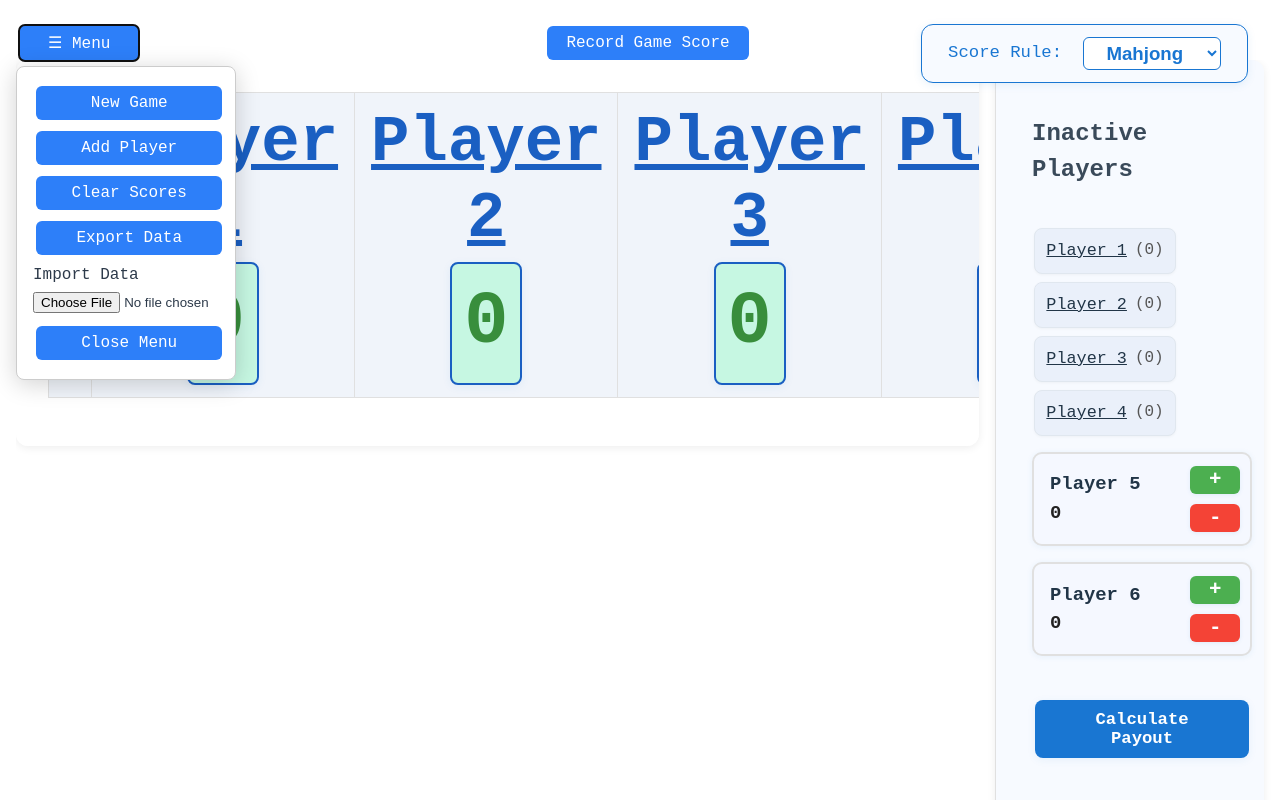
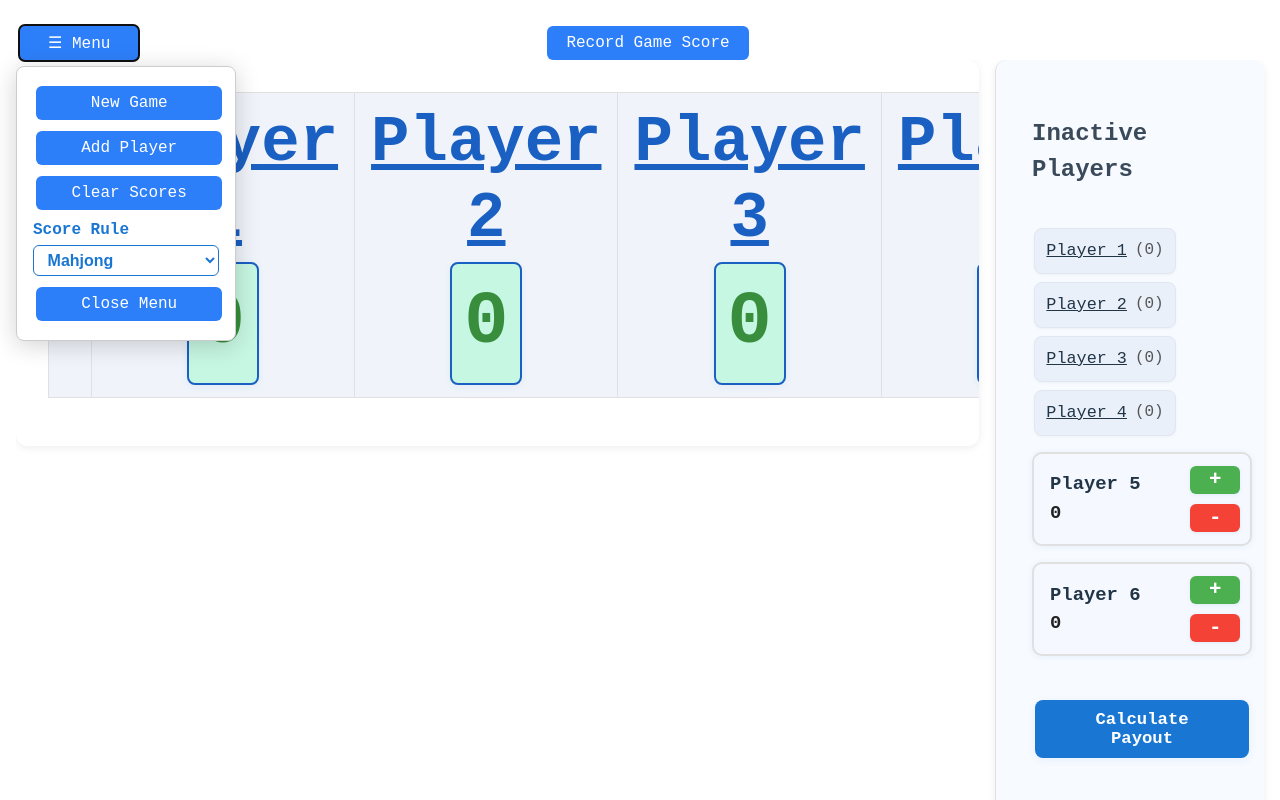
Before and after one commit to perry513/Score-Board, a React (Vite) app: page / in a window 1280 px wide. Both pictures are taken after a click on the button "☰ Menu". Built offline with nearby package versions, Linux system fonts and the light colour scheme.

Commit message:
fixes menu

```diff
--- a/src/App.jsx
+++ b/src/App.jsx
@@ -488,34 +488,6 @@ function App() {
 
   return (
     <div className="mahjong-app" style={{ position: 'relative', minHeight: '100vh' }}>
-      {/* Score Rule Selector - Top Right, fixed and always visible */}
-      <div style={{
-        position: 'fixed',
-        top: '24px',
-        right: '32px',
-        background: '#f7faff',
-        border: '1.5px solid #1976d2',
-        borderRadius: '12px',
-        padding: '0.7em 1.5em',
-        zIndex: 9999,
-        boxShadow: '0 2px 8px rgba(44,130,201,0.10)',
-        display: 'flex',
-        alignItems: 'center',
-        gap: '0.7em',
-        fontWeight: 600,
-        fontSize: '1.08em',
-      }}>
-        <label htmlFor="score-rule-select" style={{ marginRight: '0.5em', color: '#1976d2' }}>Score Rule:</label>
-        <select
-          id="score-rule-select"
-          value={scoreRule}
-          onChange={e => setScoreRule(e.target.value)}
-          style={{ fontWeight: 700, fontSize: '1.08em', padding: '0.2em 1em', borderRadius: '6px', border: '1px solid #1976d2', background: '#fff', color: '#1976d2' }}
-        >
-          <option value="mahjong">Mahjong</option>
-          <option value="scrabble">Scrabble</option>
-        </select>
-      </div>
       <h1>Score Tracker</h1>
       <div className="add-player-container" style={{ gap: '1em', position: 'relative', display: 'flex', justifyContent: 'center', alignItems: 'center' }}>
         <div style={{ position: 'absolute', left: 0 }}>
@@ -538,28 +510,17 @@ function App() {
             <button style={{ width: '100%', marginBottom: '0.5em' }} onClick={() => { setPlayers(defaultPlayers); setGames([]); setActivePlayerIds(['p1', 'p2', 'p3', 'p4']); setMenuOpen(false); }}>New Game</button>
             <button style={{ width: '100%', marginBottom: '0.5em' }} onClick={() => { const name = prompt('Enter new player name:'); if (name) setPlayers(players => [...players, { id: 'p' + (players.length + 1), name, score: 0 }]); setMenuOpen(false); }}>Add Player</button>
             <button style={{ width: '100%', marginBottom: '0.5em' }} onClick={() => { setPlayers(players => players.map(p => ({ ...p, score: 0 }))); setGames([]); setMenuOpen(false); }}>Clear Scores</button>
-            <button style={{ width: '100%', marginBottom: '0.5em' }} onClick={() => { navigator.clipboard.writeText(JSON.stringify({ players, games, activePlayerIds })); setMenuOpen(false); alert('Data copied to clipboard!'); }}>Export Data</button>
-            <label style={{ width: '100%', display: 'block', marginBottom: '0.5em' }}>
-              <span style={{ display: 'block', marginBottom: '0.2em' }}>Import Data</span>
-              <input type="file" accept="application/json" style={{ width: '100%' }} onChange={async (e) => {
-                const file = e.target.files[0];
-                if (!file) return;
-                const text = await file.text();
-                try {
-                  const data = JSON.parse(text);
-                  if (data.players && data.games && data.activePlayerIds) {
-                    setPlayers(data.players);
-                    setGames(data.games);
-                    setActivePlayerIds(data.activePlayerIds);
-                    alert('Data imported!');
-                  } else {
-                    alert('Invalid data format.');
-                  }
-                } catch {
-                  alert('Failed to parse file.');
-                }
-                setMenuOpen(false);
-              }} />
+            <label htmlFor="menu-score-rule-select" style={{ width: '100%', display: 'block', marginBottom: '0.5em', fontWeight: 600, color: '#1976d2' }}>
+              <span style={{ display: 'block', marginBottom: '0.2em' }}>Score Rule</span>
+              <select
+                id="menu-score-rule-select"
+                value={scoreRule}
+                onChange={e => setScoreRule(e.target.value)}
+                style={{ width: '100%', fontWeight: 700, fontSize: '1em', padding: '0.3em 0.6em', borderRadius: '6px', border: '1px solid #1976d2', background: '#fff', color: '#1976d2' }}
+              >
+                <option value="mahjong">Mahjong</option>
+                <option value="scrabble">Scrabble</option>
+              </select>
             </label>
             <button style={{ width: '100%' }} onClick={() => setMenuOpen(false)}>Close Menu</button>
           </div>
```
